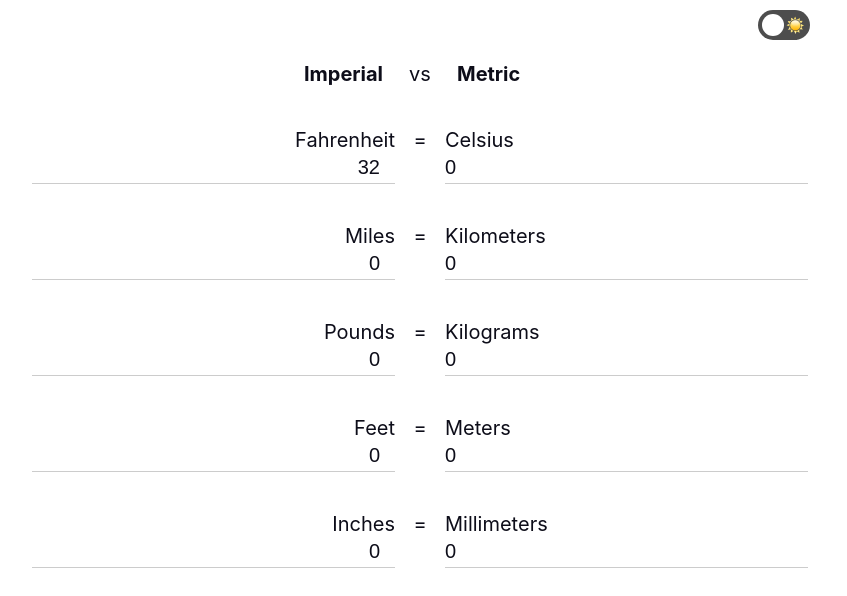
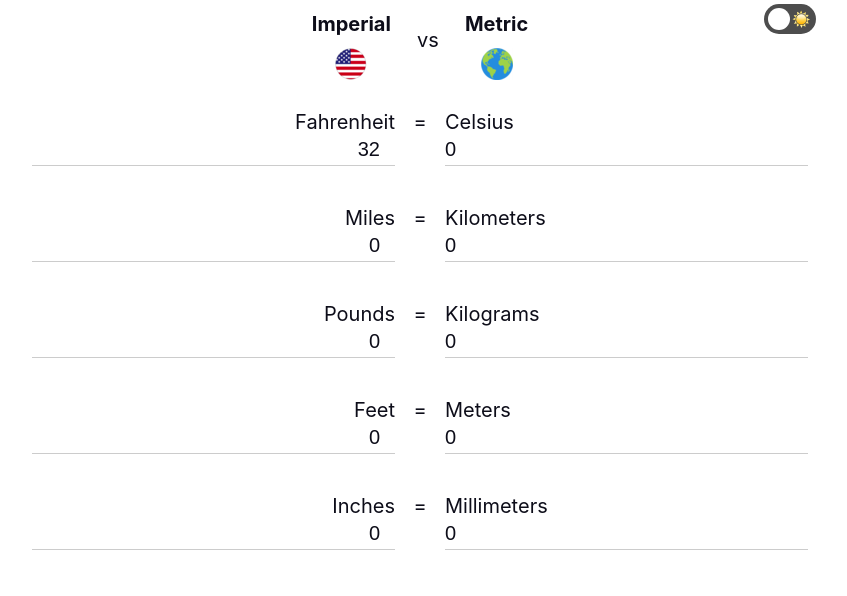
Before and after one commit to kovacsikdev/conversions, a React (Create React App) app: page / in a window 1280 px wide. Shown: the top 596 px of the page, without its empty margins (220-1067 px from the left). Built offline with nearby package versions, Linux system fonts and the light colour scheme.

Commit message:
add icons and make minor adjustments

```diff
--- a/src/App.js
+++ b/src/App.js
@@ -2,17 +2,25 @@ import React from 'react';
 import { ConversionUnit } from './components/ConversionUnit/ConversionUnit';
 import { ThemeSlider } from './components/ThemeSlider/ThemeSlider';
 import measurements from './measurements.json';
+import usIcon from './assets/us-icon.png';
+import worldIcon from './assets/world-icon.png';
 import './App.scss';
 
 export const App = () => {
   return (
     <div className="App">
-      <ThemeSlider />
 
       <div className="header">
-        <strong>Imperial</strong>
+        <div className="unit">
+          <strong>Imperial</strong>
+          <img src={usIcon} />
+        </div>
         <div className="center">vs</div>
-        <strong>Metric</strong>
+        <div className="unit">
+          <strong>Metric</strong>
+          <img src={worldIcon} />
+        </div>
+        <ThemeSlider />
       </div>
 
       <div className="contents">
--- a/src/App.scss
+++ b/src/App.scss
@@ -1,11 +1,27 @@
 .App {
   font-size: 1.25rem;
   max-width: 800px;
+  min-width: 330px;
   margin: auto;
+
+  .ThemeSlider {
+    position: absolute;
+    right: 0;
+  }
 
   .header {
     display: flex;
     justify-content: center;
+    position: relative;
+
+    .unit {
+      display: flex;
+      flex-direction: column;
+      align-items: center;
+
+      img {
+        width: 32px;
+      }
 
       strong {
         padding: 0.75rem;
@@ -14,6 +30,7 @@
 
       strong:nth-child(1) {
         text-align: right;
+      }
     }
   }
 
--- a/src/components/ThemeSlider/ThemeSlider.scss
+++ b/src/components/ThemeSlider/ThemeSlider.scss
@@ -1,8 +1,7 @@
 .ThemeSlider {
   display: flex;
-  justify-content: flex-end;
   align-items: center;
-  margin: 10px;
+  margin: 4px;
 
   .switch {
     --knob-size: 22px;
```
Also changed, not shown: src/assets/us-icon.png (added), src/assets/world-icon.png (added). Lines whose indentation alone changed are shown as unchanged.
